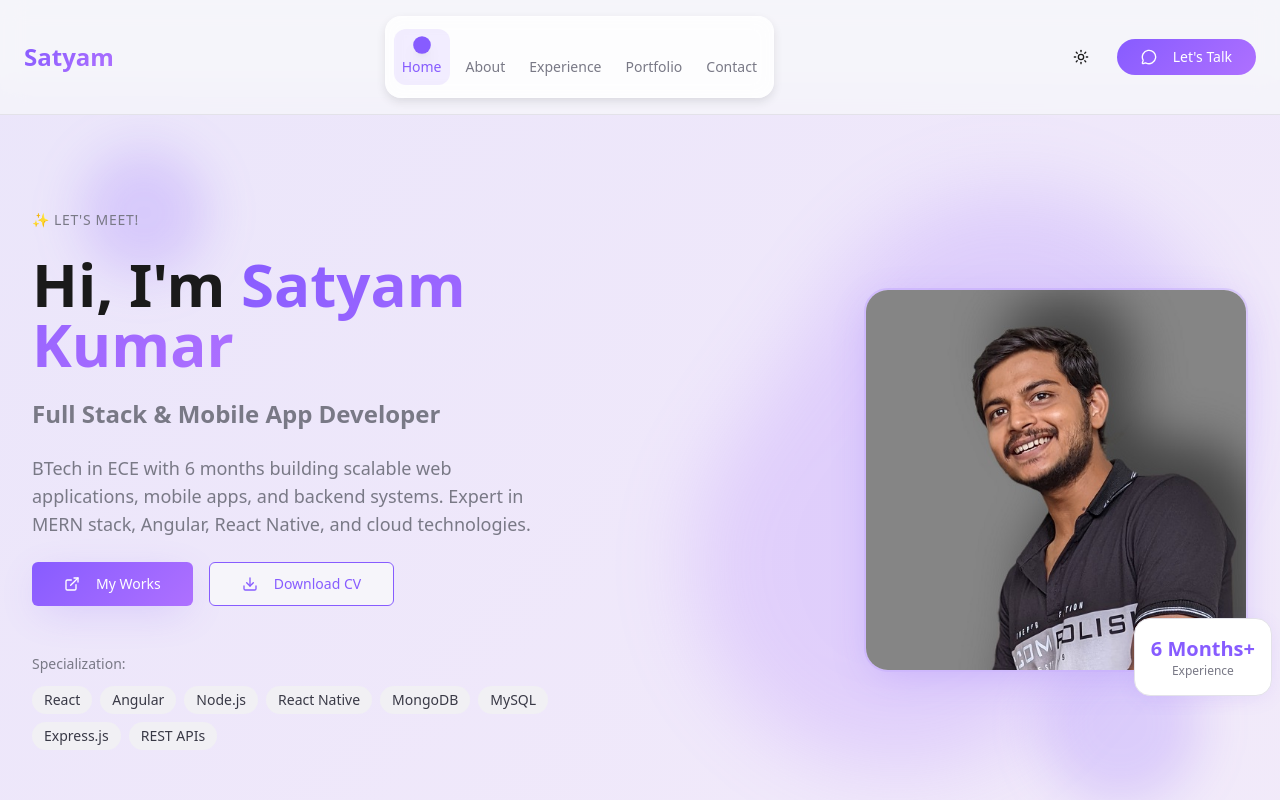
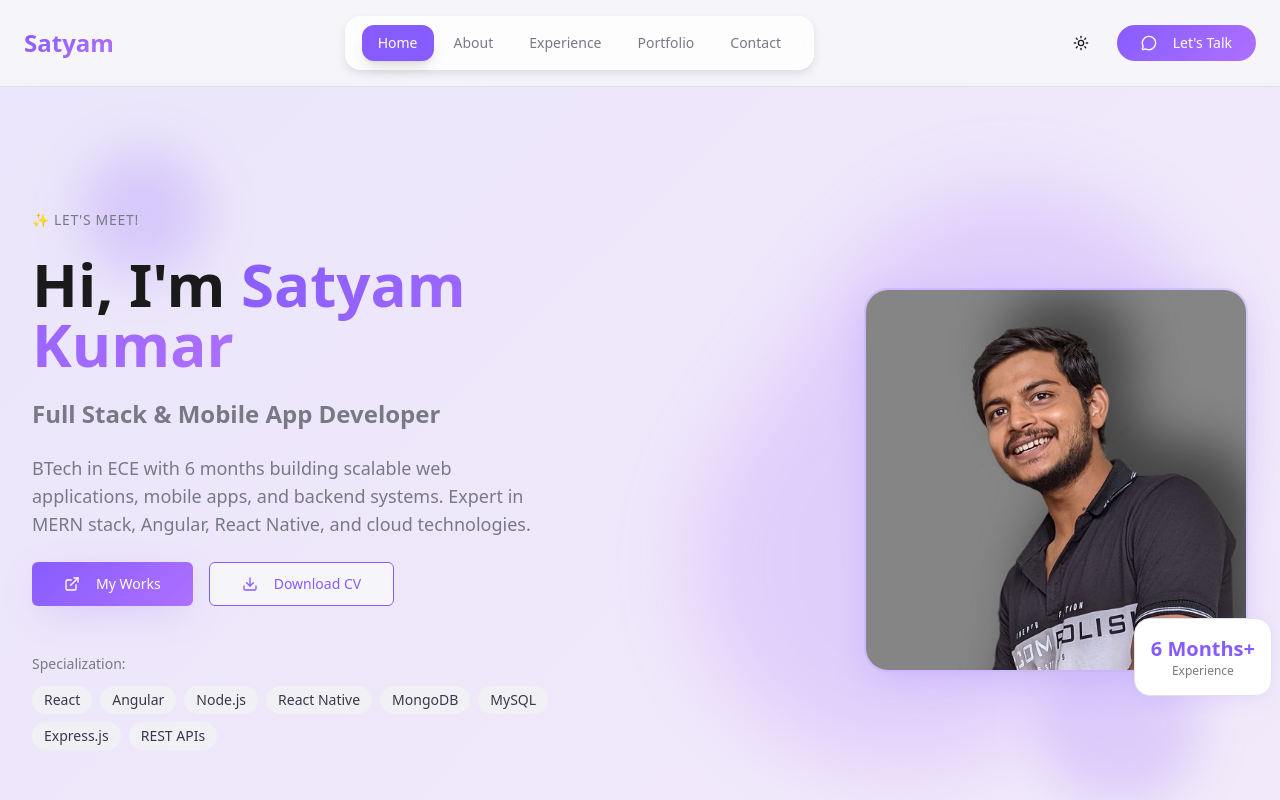
Before and after one commit to Satyamk001/portfolio, a React (Vite) app: page / in a window 1280 px wide. Shown: the top 800 px of the page. Built offline with nearby package versions, Linux system fonts and the light colour scheme.

Commit message:
Fix navbar for large screens
Adjust the styling of the navbar on large screens to improve its appearance and ensure it aligns with the desired aesthetic.

```diff
--- a/src/components/Navbar.tsx
+++ b/src/components/Navbar.tsx
@@ -48,34 +48,24 @@ export const Navbar = ({ activeSection, setActiveSection }: NavbarProps) => {
               Satyam
             </motion.div>
 
-            {/* Desktop Navigation Items - Glass Style like Mobile */}
-            <div className="hidden lg:flex items-center space-x-2 bg-glass backdrop-blur-glass border border-white/20 rounded-2xl shadow-glass px-2 py-3">
+            {/* Desktop Navigation Items - Clean Glass Style */}
+            <div className="hidden lg:flex items-center space-x-1 bg-glass backdrop-blur-glass border border-white/20 rounded-2xl shadow-glass px-4 py-2">
               {navItems.map((item) => {
-                const Icon = item.icon;
                 const isActive = activeSection === item.id;
 
                 return (
                   <motion.button
                     key={item.id}
                     onClick={() => scrollToSection(item.id)}
-                    className={`flex flex-col items-center space-y-1 p-2 rounded-xl transition-all duration-300 ${
-                      isActive ? "bg-primary/10" : ""
+                    className={`px-4 py-2 rounded-xl transition-all duration-300 text-sm font-medium ${
+                      isActive
+                        ? "bg-primary text-primary-foreground shadow-lg"
+                        : "text-muted-foreground hover:text-foreground hover:bg-white/10"
                     }`}
-                    whileTap={{ scale: 1.1 }}
-                    whileHover={{ scale: 1.05 }}
+                    whileTap={{ scale: 0.95 }}
+                    whileHover={{ scale: 1.02 }}
                   >
-                    <div className={`p-2 rounded-full transition-all duration-300 ${
-                      isActive
-                        ? "bg-primary text-primary-foreground shadow-lg scale-110"
-                        : "text-muted-foreground hover:text-foreground"
-                    }`}>
-                      {/* No icon for desktop - only text */}
-                    </div>
-                    <span className={`text-sm font-medium transition-colors duration-300 ${
-                      isActive ? "text-primary" : "text-muted-foreground"
-                    }`}>
-                      {item.label}
-                    </span>
+                    {item.label}
                   </motion.button>
                 );
               })}
```
